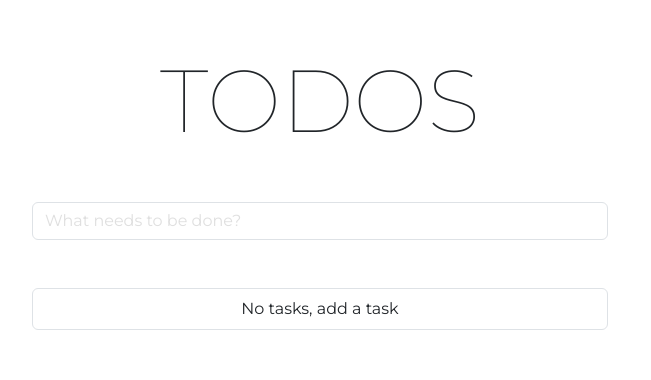
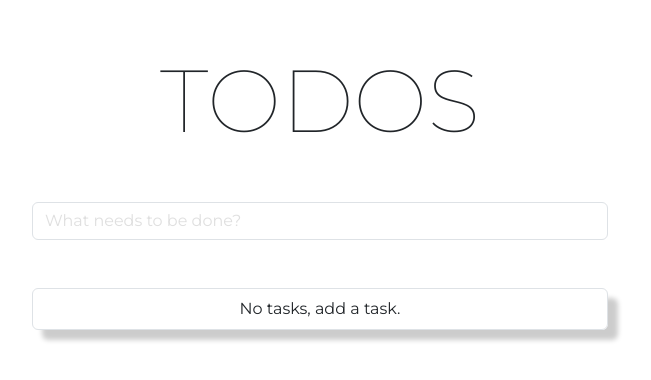
Before and after one commit to nicocarcamo/API-integrated-react-todo-list, a React (Create React App) app: page / in a window 1280 px wide. Shown: the top 380 px of the page, without its empty margins (320-971 px from the left). Built offline with nearby package versions, Linux system fonts and the light colour scheme.

Commit message:
added border box and blank input control

```diff
--- a/src/components/TodoList.jsx
+++ b/src/components/TodoList.jsx
@@ -10,8 +10,10 @@ function TodoList() {
 
     const handleSubmit = (event) => {
         event.preventDefault();
-        setTodos([...todos, todo]);
-        setTodo('');
+        if (todo.trim() !== '') {
+          setTodos([...todos, todo]);
+          setTodo('');
+        }
     };
 
     const handleDelete = (index) => {
@@ -33,9 +35,9 @@ function TodoList() {
                     />
                 </div>
             </form>
-            <ul className="list-group mt-5">
+            <ul className="list-group my-5">
                 {todos.length === 0 ? (
-                    <li className="list-group-item text-center">No tasks, add a task</li>
+                    <li className="list-group-item text-center">No tasks, add a task.</li>
                 ) : (
                     todos.map((todo, index) => (
                         <li
--- a/src/index.css
+++ b/src/index.css
@@ -1,5 +1,9 @@
 body {
   font-family: 'montserrat';
+}
+
+.container {
+  max-width: 600px;
 }
 
 .todos-title {
@@ -7,19 +11,19 @@ body {
   font-weight: 100;
 }
 
-.container {
-  max-width: 600px;
+.form-control::placeholder {
+  color: rgba(192, 192, 192, 0.5);
+}
+
+.list-group {
+  box-shadow: 10px 10px 5px rgba(0,0,0,0.2);
+}
+
+.list-group-item:hover .delete-button {
+  display: inline-block;
 }
 
 .delete-button {
   display: none;
   font-size: 0.8rem;
 }
-
-.form-control::placeholder {
-  color: rgba(192, 192, 192, 0.5);
-}
-
-.list-group-item:hover .delete-button {
-  display: inline-block;
-}
```
